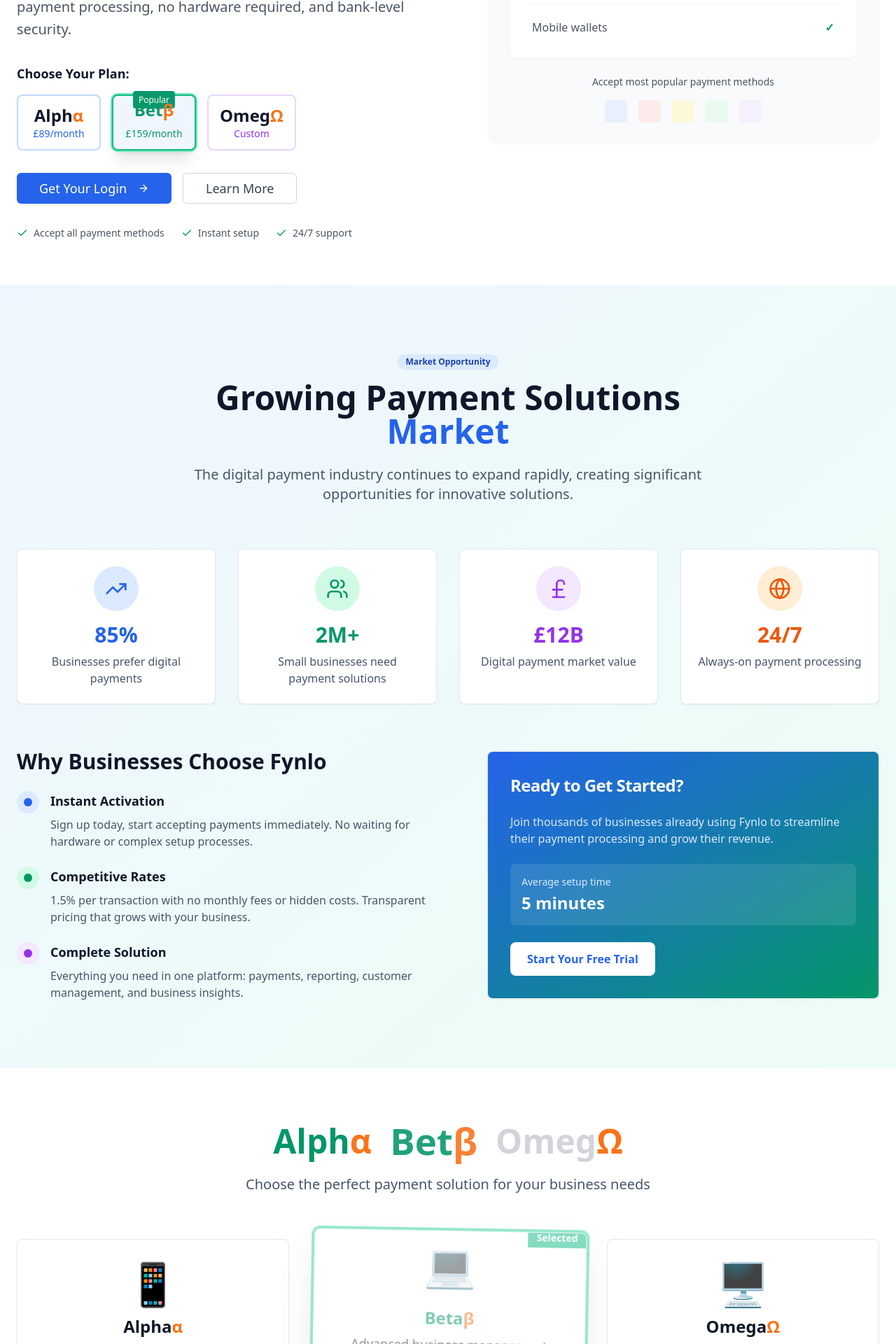
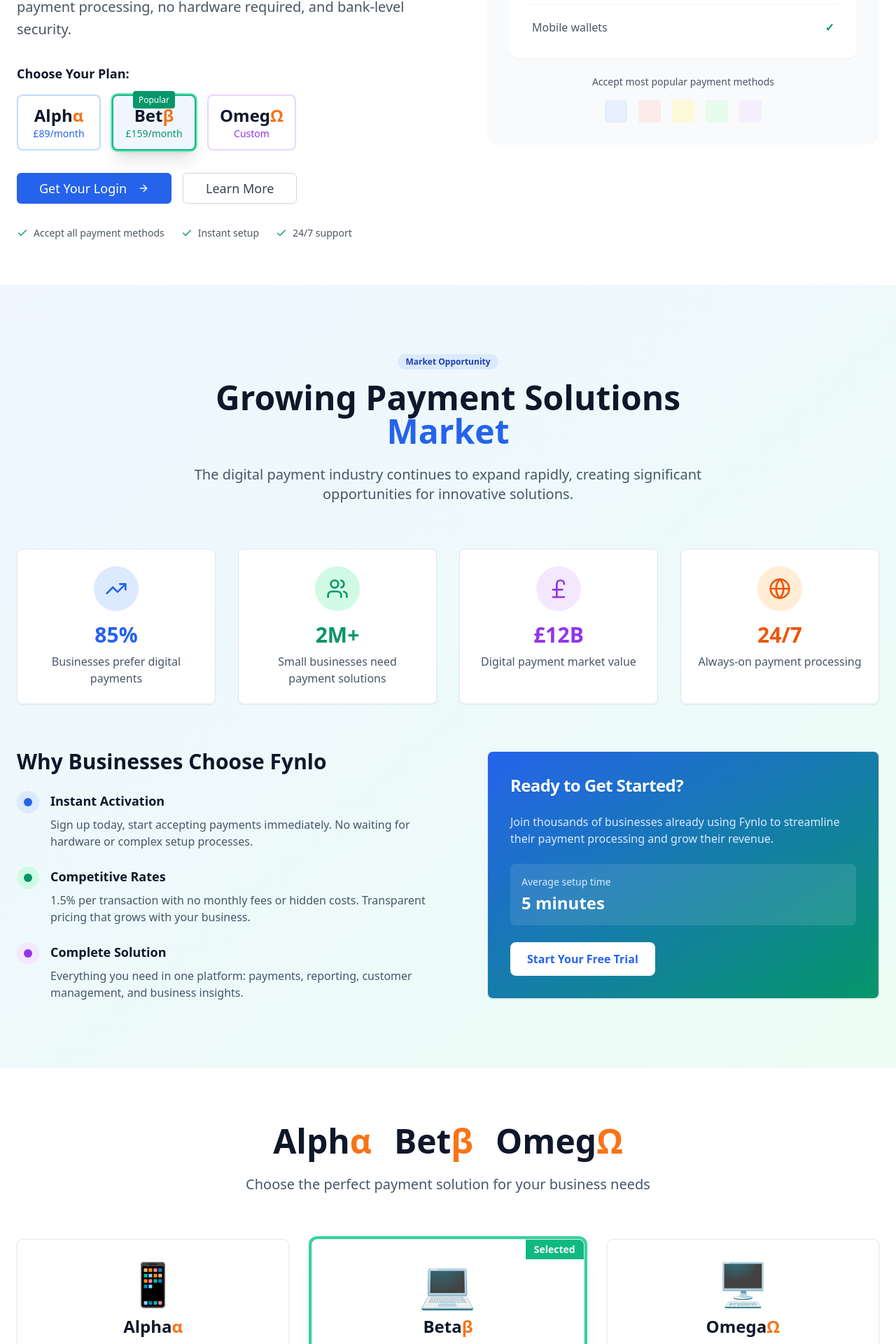
Before and after one commit to Lucid-Directions/fynlo-platform-launchpad, a React (Vite) app: page / in a window 1280 px wide. Shown: the part 591-2511 px from the top of the page at 70% size. Built offline with nearby package versions, Linux system fonts and the light colour scheme.

Commit message:
Refine animations and styling
Adjusted animations to be more subtle, and updated color formatting for plan names.

```diff
--- a/src/components/Hero.tsx
+++ b/src/components/Hero.tsx
@@ -22,7 +22,7 @@ export const Hero = () => {
   };
 
   return (
-    <section className="relative bg-white">
+    <section className="relative bg-white hero-section">
       {/* Header Navigation */}
       <div className="border-b border-gray-100">
         <div className="max-w-7xl mx-auto px-6 py-4">
@@ -81,7 +81,7 @@ export const Hero = () => {
               Your All-in-One Payment Solution
             </h1>
 
-            {/* Pricing Highlight with Enhanced Animation */}
+            {/* Pricing Highlight */}
             <div className="bg-blue-50 rounded-lg p-6 mb-8 border-l-4 border-blue-600 hover:bg-blue-100 hover:shadow-lg hover:scale-105 transition-all duration-300 cursor-pointer">
               <div className="flex items-center space-x-4">
                 <div>
@@ -96,75 +96,69 @@ export const Hero = () => {
               </div>
             </div>
 
-            <p className="text-xl text-gray-600 mb-8 leading-relaxed animate-fade-in">
+            <p className="text-xl text-gray-600 mb-8 leading-relaxed">
               Find the right solution to power your business with instant payment processing,
               no hardware required, and bank-level security.
             </p>
 
-            {/* Pricing Tiers Preview with Interactive Animations */}
+            {/* Pricing Tiers Preview with Subtle Animations */}
             <div className="mb-8">
               <h3 className="text-lg font-semibold text-slate-900 mb-4">Choose Your Plan:</h3>
               <div className="flex flex-wrap gap-4">
                 <div
                   className={`bg-white border-2 rounded-lg px-4 py-3 text-center min-w-[120px] cursor-pointer group transition-all duration-300 ${
                     selectedPlan === 'alpha'
-                      ? 'border-blue-500 shadow-lg ring-2 ring-blue-300 animate-pulse'
+                      ? 'border-blue-500 shadow-lg ring-2 ring-blue-300'
                       : 'border-blue-200 hover:border-blue-400 hover:shadow-lg'
-                  } hover:scale-110 hover:-rotate-1`}
+                  } hover:scale-105`}
                   onClick={() => setSelectedPlan('alpha')}
                 >
                   <div className={`text-2xl font-bold transition-colors duration-300 ${
-                    selectedPlan === 'alpha' ? 'text-blue-600 animate-bounce' : 'text-slate-900 group-hover:text-blue-600'
+                    selectedPlan === 'alpha' ? 'text-slate-900 animate-[shake_0.5s_ease-in-out]' : 'text-slate-900 group-hover:text-blue-600'
                   }`}>
-                    Alph<span className={`transition-all duration-300 ${
-                      selectedPlan === 'alpha' ? 'text-orange-500 animate-pulse' : 'text-orange-500 group-hover:animate-pulse'
-                    }`}>α</span>
+                    Alph<span className="text-orange-500">α</span>
                   </div>
                   <div className="text-sm text-blue-600">£89/month</div>
                 </div>
                 <div
                   className={`bg-blue-50 border-2 rounded-lg px-4 py-3 text-center min-w-[120px] relative cursor-pointer group transition-all duration-300 ${
                     selectedPlan === 'beta'
-                      ? 'border-emerald-500 shadow-xl ring-2 ring-emerald-300 animate-pulse'
+                      ? 'border-emerald-500 shadow-xl ring-2 ring-emerald-300'
                       : 'border-blue-500 hover:border-blue-600 hover:shadow-xl'
-                  } hover:scale-110 hover:rotate-1`}
+                  } hover:scale-105`}
                   onClick={() => setSelectedPlan('beta')}
                 >
                   <div className="absolute -top-2 left-1/2 transform -translate-x-1/2">
                     <span className={`bg-blue-600 text-white text-xs px-2 py-1 rounded transition-all duration-300 ${
-                      selectedPlan === 'beta' ? 'animate-bounce bg-emerald-600' : 'group-hover:bg-blue-700 group-hover:animate-bounce'
+                      selectedPlan === 'beta' ? 'bg-emerald-600' : 'group-hover:bg-blue-700'
                     }`}>Popular</span>
                   </div>
                   <div className={`text-2xl font-bold transition-colors duration-300 ${
-                    selectedPlan === 'beta' ? 'text-emerald-600 animate-bounce' : 'text-slate-900 group-hover:text-emerald-600'
+                    selectedPlan === 'beta' ? 'text-slate-900 animate-[shake_0.5s_ease-in-out]' : 'text-slate-900 group-hover:text-emerald-600'
                   }`}>
-                    Bet<span className={`transition-all duration-300 ${
-                      selectedPlan === 'beta' ? 'text-orange-500 animate-spin' : 'text-orange-500 group-hover:animate-spin'
-                    }`}>β</span>
+                    Bet<span className="text-orange-500">β</span>
                   </div>
                   <div className="text-sm text-emerald-600">£159/month</div>
                 </div>
                 <div
                   className={`bg-white border-2 rounded-lg px-4 py-3 text-center min-w-[120px] cursor-pointer group transition-all duration-300 ${
                     selectedPlan === 'omega'
-                      ? 'border-purple-500 shadow-lg ring-2 ring-purple-300 animate-pulse'
+                      ? 'border-purple-500 shadow-lg ring-2 ring-purple-300'
                       : 'border-purple-200 hover:border-purple-400 hover:shadow-lg'
-                  } hover:scale-110 hover:-rotate-1`}
+                  } hover:scale-105`}
                   onClick={() => setSelectedPlan('omega')}
                 >
                   <div className={`text-2xl font-bold transition-colors duration-300 ${
-                    selectedPlan === 'omega' ? 'text-purple-600 animate-bounce' : 'text-slate-900 group-hover:text-purple-600'
+                    selectedPlan === 'omega' ? 'text-slate-900 animate-[shake_0.5s_ease-in-out]' : 'text-slate-900 group-hover:text-purple-600'
                   }`}>
-                    Omeg<span className={`transition-all duration-300 ${
-                      selectedPlan === 'omega' ? 'text-orange-500 animate-bounce' : 'text-orange-500 group-hover:animate-bounce'
-                    }`}>Ω</span>
+                    Omeg<span className="text-orange-500">Ω</span>
                   </div>
                   <div className="text-sm text-purple-600">Custom</div>
                 </div>
               </div>
             </div>
 
-            {/* CTA Buttons with Enhanced Animations */}
+            {/* CTA Buttons */}
             <div className="flex flex-col sm:flex-row gap-4 mb-8">
               <Button size="lg" className="bg-blue-600 hover:bg-blue-700 text-white px-8 py-4 text-lg hover:scale-110 hover:shadow-xl transition-all duration-300 group">
                 Get Your Login
@@ -180,24 +174,24 @@ export const Hero = () => {
               </Button>
             </div>
 
-            {/* Quick Benefits with Animations */}
+            {/* Quick Benefits */}
             <div className="flex flex-wrap gap-6 text-sm text-gray-600">
               <div className="flex items-center hover:text-emerald-600 hover:scale-110 transition-all duration-300 cursor-pointer">
-                <Check className="w-4 h-4 text-emerald-600 mr-2 hover:animate-bounce" />
+                <Check className="w-4 h-4 text-emerald-600 mr-2" />
                 Accept all payment methods
               </div>
               <div className="flex items-center hover:text-emerald-600 hover:scale-110 transition-all duration-300 cursor-pointer">
-                <Check className="w-4 h-4 text-emerald-600 mr-2 hover:animate-bounce" />
+                <Check className="w-4 h-4 text-emerald-600 mr-2" />
                 Instant setup
               </div>
               <div className="flex items-center hover:text-emerald-600 hover:scale-110 transition-all duration-300 cursor-pointer">
-                <Check className="w-4 h-4 text-emerald-600 mr-2 hover:animate-bounce" />
+                <Check className="w-4 h-4 text-emerald-600 mr-2" />
                 24/7 support
               </div>
             </div>
           </div>
 
-          {/* Right Content - Payment Methods with Enhanced Animations */}
+          {/* Right Content - Payment Methods */}
           <div className="lg:pl-8">
             <div className="bg-gray-50 rounded-2xl p-8 hover:bg-gray-100 hover:shadow-xl transition-all duration-500">
               <div className="bg-white rounded-xl p-6 shadow-sm mb-6 hover:shadow-lg hover:scale-105 transition-all duration-300">
@@ -221,15 +215,15 @@ export const Hero = () => {
                 </div>
               </div>
 
-              {/* Payment Method Icons with Animations */}
+              {/* Payment Method Icons */}
               <div className="text-center">
                 <p className="text-sm text-gray-600 mb-4">Accept most popular payment methods</p>
                 <div className="flex justify-center space-x-4 opacity-60">
-                  <div className="w-8 h-8 bg-blue-100 rounded hover:bg-blue-200 hover:scale-125 hover:opacity-100 hover:rotate-12 transition-all duration-300 cursor-pointer"></div>
-                  <div className="w-8 h-8 bg-red-100 rounded hover:bg-red-200 hover:scale-125 hover:opacity-100 hover:rotate-12 transition-all duration-300 cursor-pointer"></div>
-                  <div className="w-8 h-8 bg-yellow-100 rounded hover:bg-yellow-200 hover:scale-125 hover:opacity-100 hover:rotate-12 transition-all duration-300 cursor-pointer"></div>
-                  <div className="w-8 h-8 bg-green-100 rounded hover:bg-green-200 hover:scale-125 hover:opacity-100 hover:rotate-12 transition-all duration-300 cursor-pointer"></div>
-                  <div className="w-8 h-8 bg-purple-100 rounded hover:bg-purple-200 hover:scale-125 hover:opacity-100 hover:rotate-12 transition-all duration-300 cursor-pointer"></div>
+                  <div className="w-8 h-8 bg-blue-100 rounded hover:bg-blue-200 hover:scale-125 hover:opacity-100 transition-all duration-300 cursor-pointer"></div>
+                  <div className="w-8 h-8 bg-red-100 rounded hover:bg-red-200 hover:scale-125 hover:opacity-100 transition-all duration-300 cursor-pointer"></div>
+                  <div className="w-8 h-8 bg-yellow-100 rounded hover:bg-yellow-200 hover:scale-125 hover:opacity-100 transition-all duration-300 cursor-pointer"></div>
+                  <div className="w-8 h-8 bg-green-100 rounded hover:bg-green-200 hover:scale-125 hover:opacity-100 transition-all duration-300 cursor-pointer"></div>
+                  <div className="w-8 h-8 bg-purple-100 rounded hover:bg-purple-200 hover:scale-125 hover:opacity-100 transition-all duration-300 cursor-pointer"></div>
                 </div>
               </div>
             </div>
--- a/src/components/ProductShowcase.tsx
+++ b/src/components/ProductShowcase.tsx
@@ -52,67 +52,58 @@ export const ProductShowcase = () => {
   return (
     <section id="product-showcase" className="py-20 bg-white">
       <div className="max-w-7xl mx-auto px-6">
-        {/* Section Header with Interactive Animation */}
+        {/* Section Header with Subtle Animations */}
         <div className="text-center mb-16">
           <h2 className="text-4xl md:text-5xl font-bold text-slate-900 mb-6">
-            <span className={`transition-all duration-500 cursor-pointer inline-block ${
+            <span className={`transition-all duration-300 cursor-pointer inline-block ${
               selectedPlan === 'alpha'
-                ? 'text-emerald-600 scale-110 animate-pulse'
-                : 'text-emerald-600 hover:scale-110 hover:text-emerald-700'
+                ? 'text-slate-900 animate-[shake_0.5s_ease-in-out]'
+                : 'text-slate-900 hover:scale-105'
             }`}
             onClick={() => handlePlanClick('alpha')}>
-              Alph<span className={`transition-all duration-300 ${
-                selectedPlan === 'alpha' ? 'text-orange-500 animate-bounce' : 'text-orange-500 animate-pulse'
-              }`}>α</span>
+              Alph<span className="text-orange-500">α</span>
             </span>
-            <span className={`mx-8 transition-all duration-500 cursor-pointer inline-block ${
+            <span className={`mx-8 transition-all duration-300 cursor-pointer inline-block ${
               selectedPlan === 'beta'
-                ? 'text-emerald-600 scale-110 animate-pulse'
-                : 'text-gray-300 hover:text-gray-600 hover:scale-110'
+                ? 'text-slate-900 animate-[shake_0.5s_ease-in-out]'
+                : 'text-slate-900 hover:scale-105'
             }`}
             onClick={() => handlePlanClick('beta')}>
-              Bet<span className={`transition-all duration-300 ${
-                selectedPlan === 'beta' ? 'text-orange-500 animate-spin' : 'text-orange-500 hover:animate-bounce'
-              }`}>β</span>
+              Bet<span className="text-orange-500">β</span>
             </span>
-            <span className={`transition-all duration-500 cursor-pointer inline-block ${
+            <span className={`transition-all duration-300 cursor-pointer inline-block ${
               selectedPlan === 'omega'
-                ? 'text-purple-600 scale-110 animate-pulse'
-                : 'text-gray-300 hover:text-gray-600 hover:scale-110'
+                ? 'text-slate-900 animate-[shake_0.5s_ease-in-out]'
+                : 'text-slate-900 hover:scale-105'
             }`}
             onClick={() => handlePlanClick('omega')}>
-              Omeg<span className={`transition-all duration-300 ${
-                selectedPlan === 'omega' ? 'text-orange-500 animate-bounce' : 'text-orange-500 hover:animate-spin'
-              }`}>Ω</span>
+              Omeg<span className="text-orange-500">Ω</span>
             </span>
           </h2>
-          <p className="text-xl text-slate-600 max-w-3xl mx-auto animate-fade-in">
+          <p className="text-xl text-slate-600 max-w-3xl mx-auto">
             Choose the perfect payment solution for your business needs
           </p>
         </div>
 
-        {/* Products Grid with Enhanced Animations */}
+        {/* Products Grid with Subtle Animations */}
         <div className="grid grid-cols-1 lg:grid-cols-3 gap-8 mb-16">
           {products.map((product, index) => (
             <Card
               key={index}
-              className={`relative overflow-hidden transition-all duration-500 cursor-pointer group ${
+              className={`relative overflow-hidden transition-all duration-300 cursor-pointer group ${
                 selectedPlan === product.planKey
-                  ? 'ring-4 ring-emerald-400 shadow-2xl -translate-y-3 rotate-1 animate-pulse'
+                  ? 'ring-4 ring-emerald-400 shadow-xl'
                   : product.highlighted
-                    ? 'ring-2 ring-emerald-500 shadow-lg hover:shadow-2xl hover:-translate-y-3 hover:rotate-1 hover:ring-4 hover:ring-emerald-400'
-                    : 'hover:shadow-xl hover:ring-2 hover:ring-blue-300 hover:-translate-y-3 hover:rotate-1'
+                    ? 'ring-2 ring-emerald-500 shadow-lg hover:shadow-xl hover:ring-4 hover:ring-emerald-400'
+                    : 'hover:shadow-lg hover:ring-2 hover:ring-blue-300'
               }`}
-              style={{
-                animationDelay: `${index * 0.2}s`
-              }}
               onClick={() => handlePlanClick(product.planKey)}
             >
               {(product.highlighted || selectedPlan === product.planKey) && (
                 <div className={`absolute top-0 right-0 px-3 py-1 text-sm font-semibold ${
                   selectedPlan === product.planKey
-                    ? 'bg-emerald-500 text-white animate-bounce'
-                    : 'bg-emerald-500 text-white animate-bounce'
+                    ? 'bg-emerald-500 text-white'
+                    : 'bg-emerald-500 text-white'
                 }`}>
                   {selectedPlan === product.planKey ? 'Selected' : 'Most Popular'}
                 </div>
@@ -122,21 +113,17 @@ export const ProductShowcase = () => {
                 <div className="text-center mb-6">
                   <div className={`text-6xl mb-4 transition-all duration-300 ${
                     selectedPlan === product.planKey
-                      ? 'scale-125 rotate-12 animate-bounce'
-                      : 'group-hover:scale-125 group-hover:rotate-12'
+                      ? 'scale-110'
+                      : 'group-hover:scale-110'
                   }`}>
                     {product.image}
                   </div>
                   <h3 className={`text-2xl font-bold mb-2 transition-colors duration-300 ${
                     selectedPlan === product.planKey
-                      ? 'text-emerald-600'
+                      ? 'text-slate-900'
                       : 'text-slate-900 group-hover:text-blue-600'
                   }`}>
-                    {product.name}<span className={`transition-all duration-300 ${
-                      selectedPlan === product.planKey
-                        ? 'text-orange-500 animate-pulse'
-                        : 'text-orange-500 group-hover:animate-pulse'
-                    }`}>{product.symbol}</span>
+                    {product.name}<span className="text-orange-500">{product.symbol}</span>
                   </h3>
                   <p className={`text-lg mb-4 transition-colors duration-300 ${
                     selectedPlan === product.planKey
@@ -161,17 +148,14 @@ export const ProductShowcase = () => {
                       key={idx}
                       className={`flex items-center text-sm transition-all duration-300 ${
                         selectedPlan === product.planKey
-                          ? 'text-slate-800 translate-x-2'
-                          : 'text-slate-600 group-hover:text-slate-800 hover:translate-x-2'
+                          ? 'text-slate-800'
+                          : 'text-slate-600 group-hover:text-slate-800'
                       }`}
-                      style={{
-                        animationDelay: `${idx * 0.1}s`
-                      }}
                     >
                       <div className={`w-2 h-2 rounded-full mr-3 transition-all duration-300 ${
                         selectedPlan === product.planKey
-                          ? 'bg-emerald-600 scale-150'
-                          : 'bg-emerald-500 group-hover:bg-emerald-600 group-hover:scale-150'
+                          ? 'bg-emerald-600'
+                          : 'bg-emerald-500 group-hover:bg-emerald-600'
                       }`}></div>
                       {feature}
                     </div>
@@ -182,10 +166,10 @@ export const ProductShowcase = () => {
                   variant={product.highlighted || selectedPlan === product.planKey ? "default" : "outline"}
                   className={`w-full transition-all duration-300 ${
                     selectedPlan === product.planKey
-                      ? 'bg-emerald-600 hover:bg-emerald-700 shadow-lg scale-105'
+                      ? 'bg-emerald-600 hover:bg-emerald-700 shadow-lg'
                       : product.highlighted
-                        ? 'bg-emerald-600 hover:bg-emerald-700 hover:shadow-lg group-hover:scale-105'
-                        : 'hover:bg-blue-50 hover:border-blue-300 group-hover:scale-105'
+                        ? 'bg-emerald-600 hover:bg-emerald-700 hover:shadow-lg'
+                        : 'hover:bg-blue-50 hover:border-blue-300'
                   }`}
                 >
                   Learn More
@@ -196,7 +180,7 @@ export const ProductShowcase = () => {
           ))}
         </div>
 
-        {/* Payment Methods Section with Hover Effects */}
+        {/* Payment Methods Section */}
         <div className="text-center">
           <h3 className="text-2xl font-bold text-slate-900 mb-8 hover:text-blue-600 transition-colors duration-300">
             Accept most popular payment methods
```
Also changed, not shown: tailwind.config.ts (+8 -1 lines).
